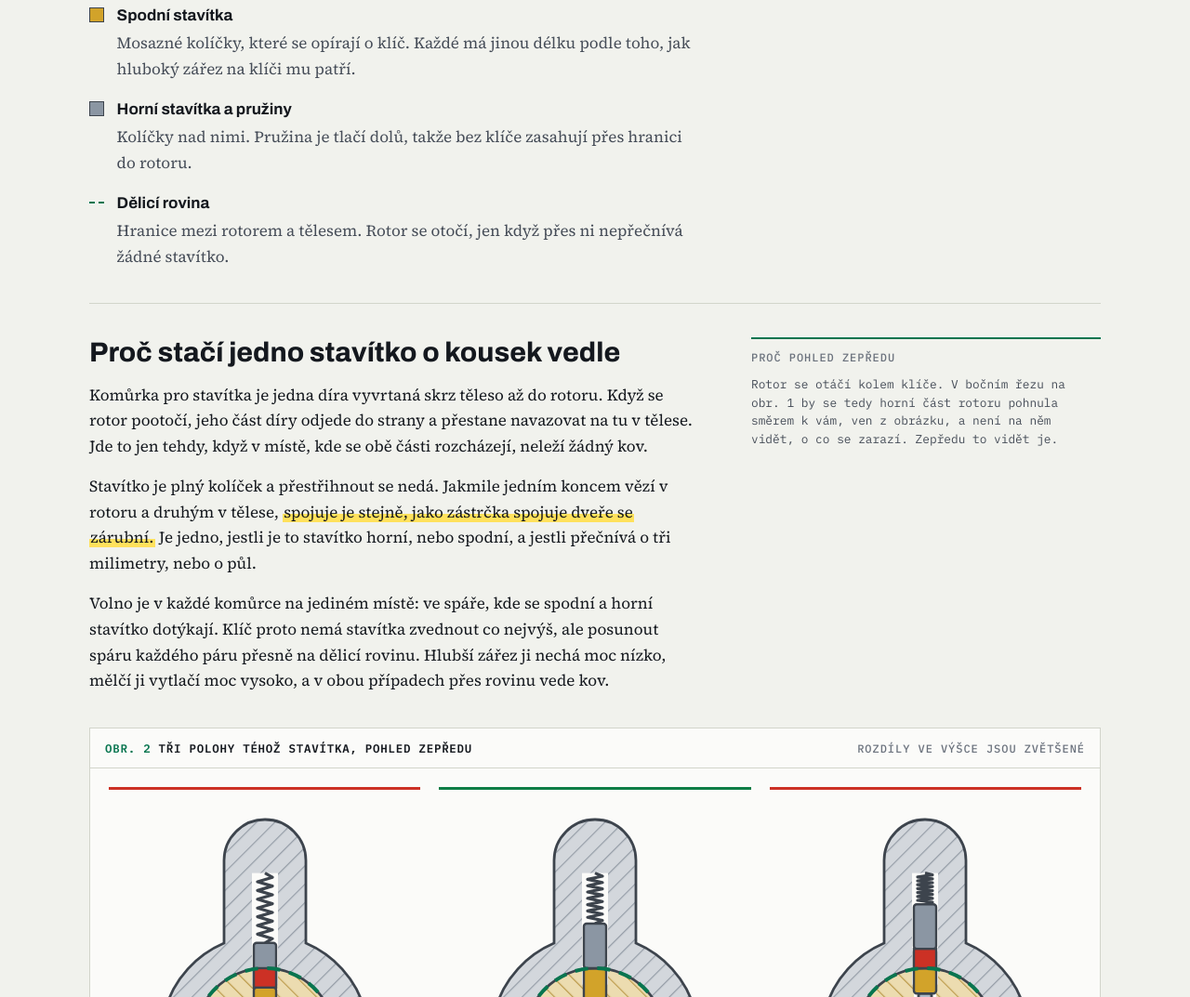
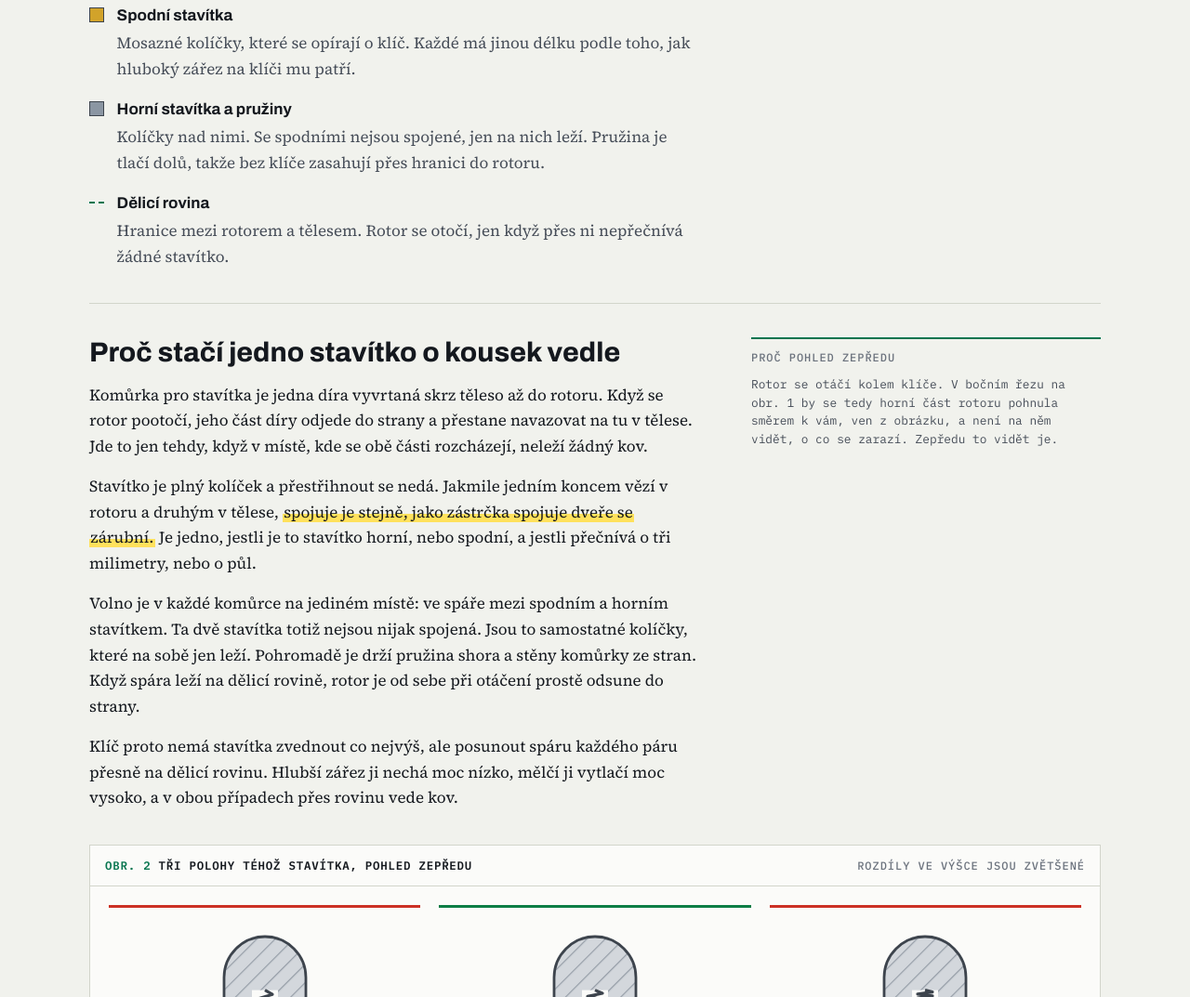
Before and after one commit to jvaclavik/jak-veci-funguji, a plain HTML site: page zamek/index.html in a window 1280 px wide. Shown: the part 1787-2860 px from the top of the page at 93% size. Drawn offline with Linux system fonts and the light colour scheme.

Commit message:
Zámek: stavítka nejsou spojená, drží je jen pružina

```diff
--- a/zamek/index.html
+++ b/zamek/index.html
@@ -227,7 +227,7 @@
           <div><span class="sw sw-steel" aria-hidden="true"></span><dt>Těleso (stator)</dt><dd>Pevná část přišroubovaná ve dveřích. Jsou v ní vyvrtané komůrky pro stavítka a pružiny.</dd></div>
           <div><span class="sw sw-plug" aria-hidden="true"></span><dt>Rotor</dt><dd>Váleček s drážkou pro klíč. Když se otočí, pootočí vačkou, která posune závoru zámku.</dd></div>
           <div><span class="sw sw-key" aria-hidden="true"></span><dt>Spodní stavítka</dt><dd>Mosazné kolíčky, které se opírají o klíč. Každé má jinou délku podle toho, jak hluboký zářez na klíči mu patří.</dd></div>
-          <div><span class="sw sw-top" aria-hidden="true"></span><dt>Horní stavítka a pružiny</dt><dd>Kolíčky nad nimi. Pružina je tlačí dolů, takže bez klíče zasahují přes hranici do rotoru.</dd></div>
+          <div><span class="sw sw-top" aria-hidden="true"></span><dt>Horní stavítka a pružiny</dt><dd>Kolíčky nad nimi. Se spodními nejsou spojené, jen na nich leží. Pružina je tlačí dolů, takže bez klíče zasahují přes hranici do rotoru.</dd></div>
           <div><span class="sw sw-shear" aria-hidden="true"></span><dt>Dělicí rovina</dt><dd>Hranice mezi rotorem a tělesem. Rotor se otočí, jen když přes ni nepřečnívá žádné stavítko.</dd></div>
         </dl>
       </div>
@@ -243,7 +243,8 @@
         <h2 id="h-proc">Proč stačí jedno stavítko o kousek vedle</h2>
         <p>Komůrka pro stavítka je jedna díra vyvrtaná skrz těleso až do rotoru. Když se rotor pootočí, jeho část díry odjede do strany a přestane navazovat na tu v tělese. Jde to jen tehdy, když v místě, kde se obě části rozcházejí, neleží žádný kov.</p>
         <p>Stavítko je plný kolíček a přestřihnout se nedá. Jakmile jedním koncem vězí v rotoru a druhým v tělese, <span class="hl">spojuje je stejně, jako zástrčka spojuje dveře se zárubní.</span> Je jedno, jestli je to stavítko horní, nebo spodní, a jestli přečnívá o tři milimetry, nebo o půl.</p>
-        <p>Volno je v každé komůrce na jediném místě: ve spáře, kde se spodní a horní stavítko dotýkají. Klíč proto nemá stavítka zvednout co nejvýš, ale posunout spáru každého páru přesně na dělicí rovinu. Hlubší zářez ji nechá moc nízko, mělčí ji vytlačí moc vysoko, a v obou případech přes rovinu vede kov.</p>
+        <p>Volno je v každé komůrce na jediném místě: ve spáře mezi spodním a horním stavítkem. Ta dvě stavítka totiž nejsou nijak spojená. Jsou to samostatné kolíčky, které na sobě jen leží. Pohromadě je drží pružina shora a stěny komůrky ze stran. Když spára leží na dělicí rovině, rotor je od sebe při otáčení prostě odsune do strany.</p>
+        <p>Klíč proto nemá stavítka zvednout co nejvýš, ale posunout spáru každého páru přesně na dělicí rovinu. Hlubší zářez ji nechá moc nízko, mělčí ji vytlačí moc vysoko, a v obou případech přes rovinu vede kov.</p>
       </div>
       <aside class="note" aria-label="Poznámka na okraj">
         <span class="label">Proč pohled zepředu</span>
```
